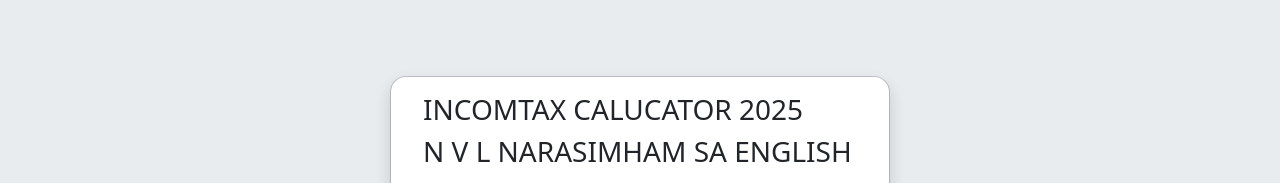
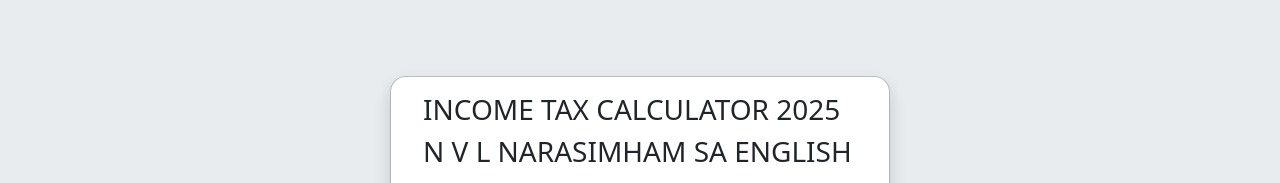
Before and after one commit to cave0/incomtax, a plain HTML site: page index.html in a window 1280 px wide. Shown: the top 183 px of the page. Drawn offline with nearby package versions, Linux system fonts and the light colour scheme.

Commit message:
Update index.html

```diff
--- a/index.html
+++ b/index.html
@@ -14,7 +14,7 @@
            <div class="modal-body p- pt-0">
             <div>
               <div class="form-floating mb-3 center p-3">
-                <h3> INCOMTAX CALUCATOR 2025 </h3>
+                <h3> INCOME TAX CALCULATOR 2025 </h3>
                 <h3> N V L NARASIMHAM SA ENGLISH </h3>
                 <h3> ZPHS P L PURAM</h3>
                 <h3>mail: nvl096@gmail.com</h3>
```
